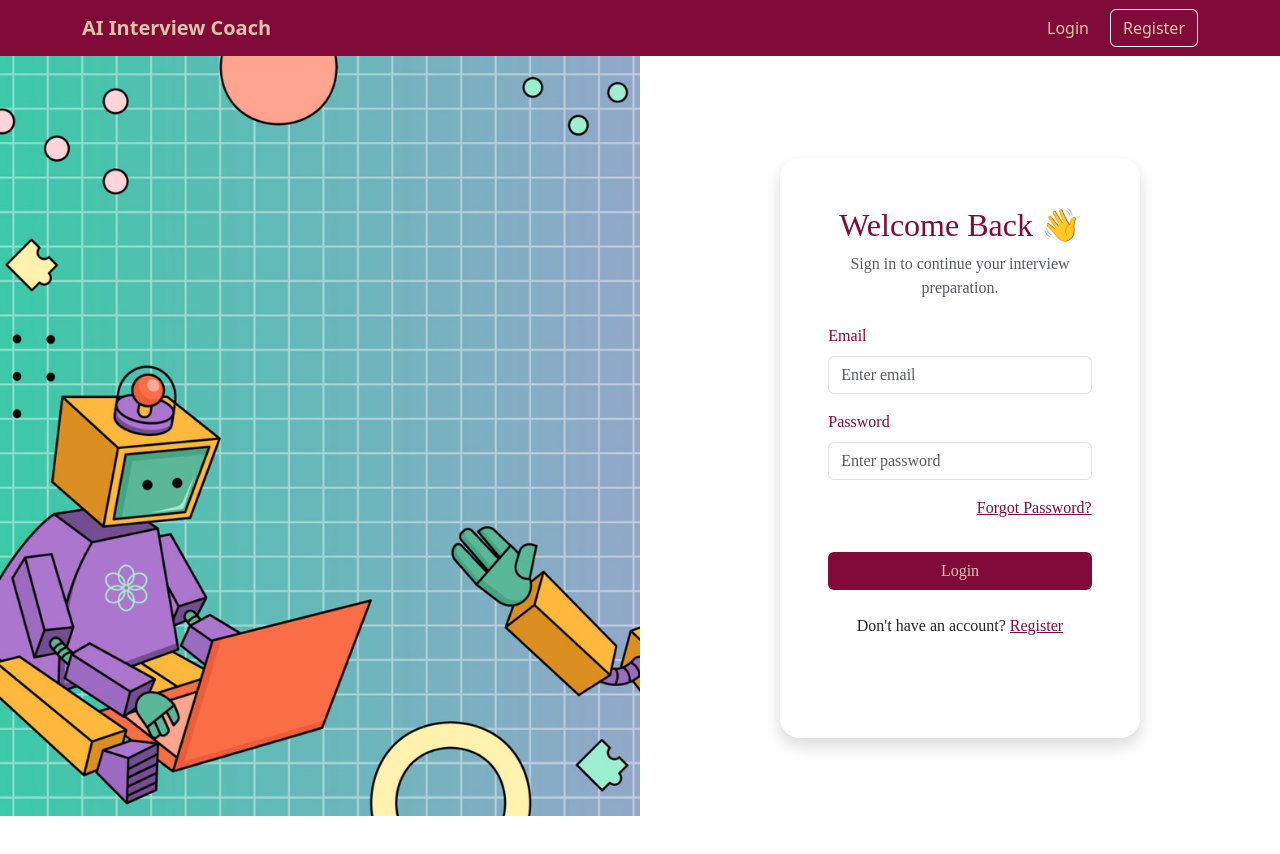
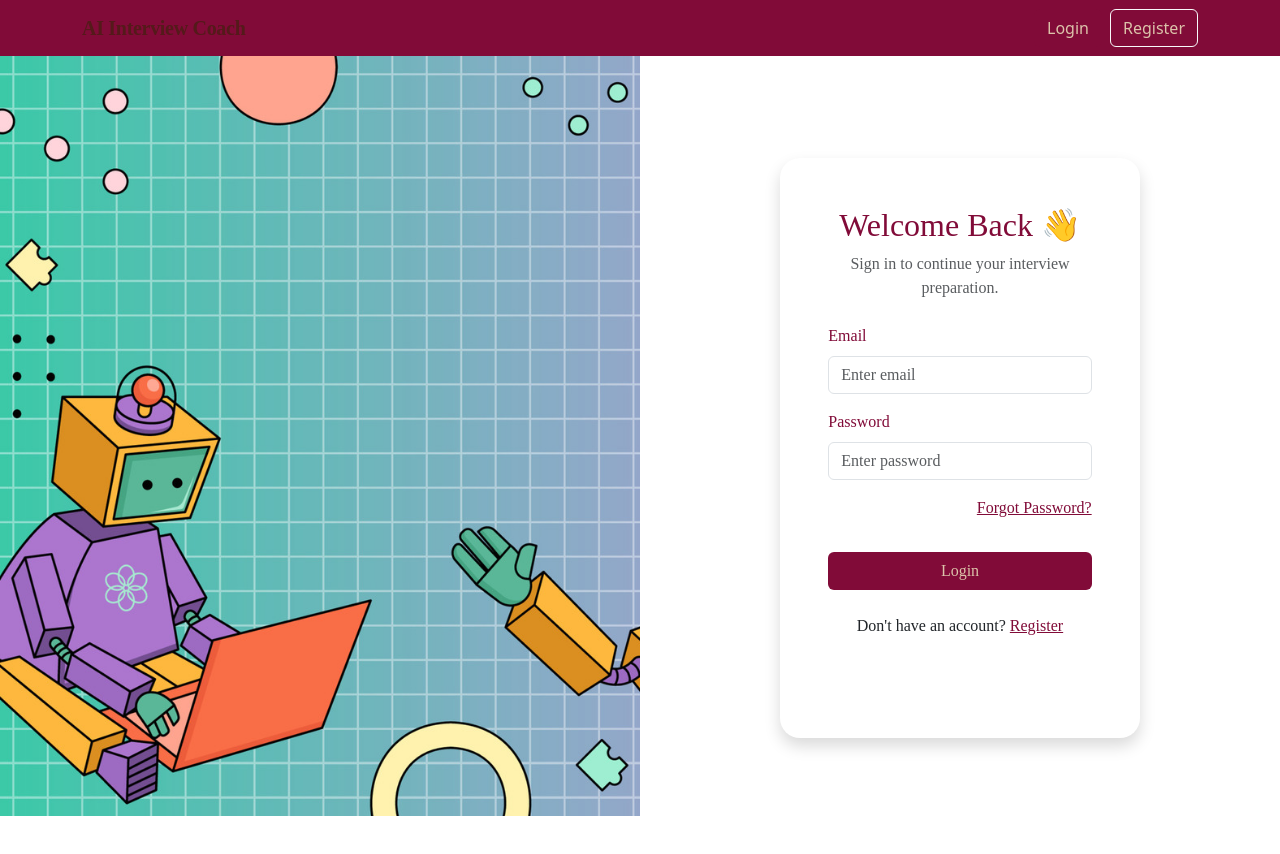
Before and after one commit to Dikshasisodia31/AI_Interview_Assistant, a React (Vite) app in the folder ai-interview-coach/: page /login in a window 1280 px wide. Built offline with nearby package versions, Linux system fonts and the light colour scheme.

Commit message:
Design navbar

```diff
--- a/ai-interview-coach/src/components/layout/Navbar.jsx
+++ b/ai-interview-coach/src/components/layout/Navbar.jsx
@@ -5,7 +5,7 @@ const Navbar = () => {
   return (
     <nav className="nav-container navbar navbar-expand-lg navbar-dark">
         <div className="container">
-          <Link className="nav-head navbar-brand fw-bold" to="/">
+          <Link className="heading nav-head navbar-brand fw-bold" to="/">
             AI Interview Coach
           </Link>
 
@@ -22,5 +22,4 @@ const Navbar = () => {
       </nav>
   )
 }
-
 export default Navbar
```
